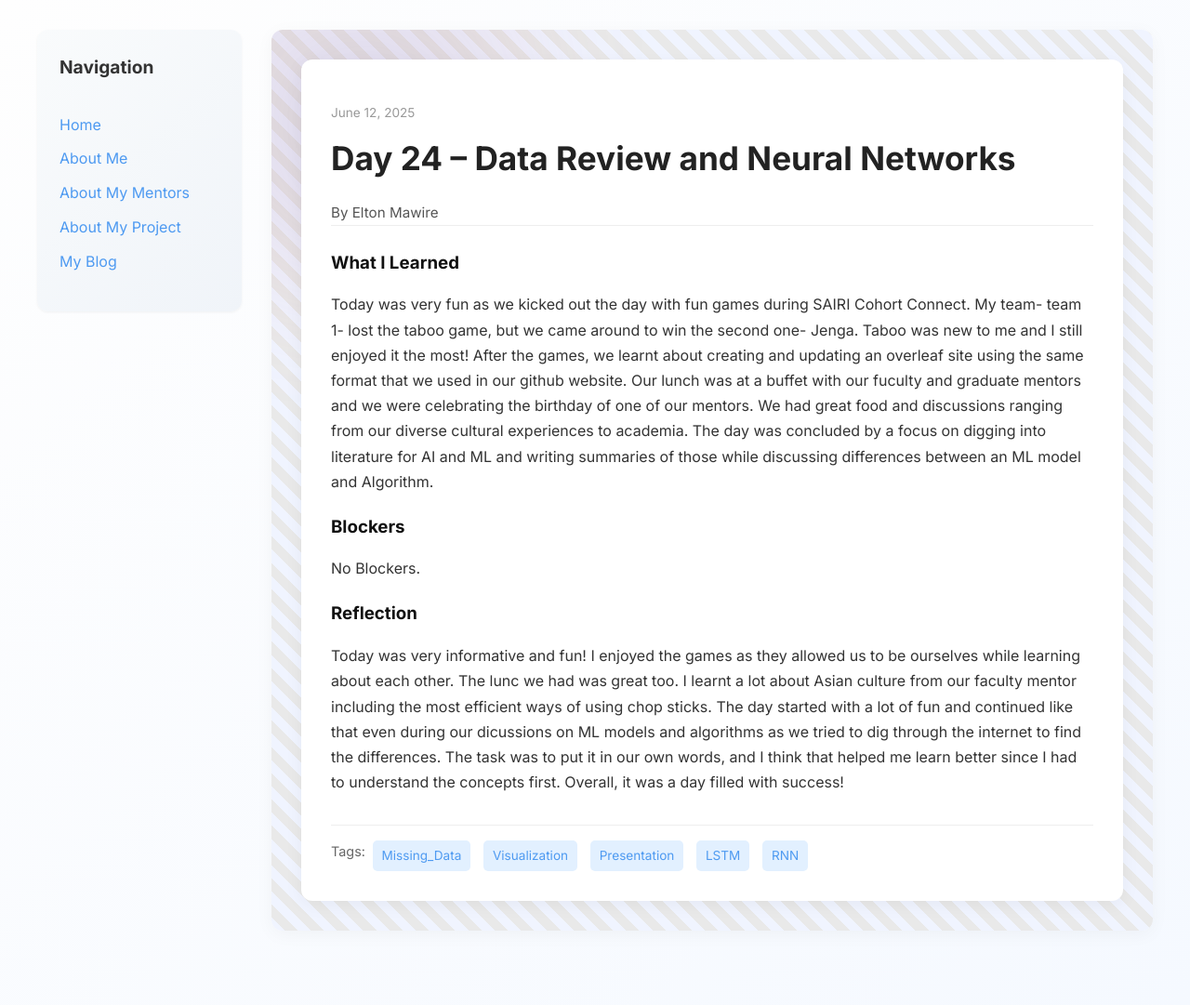
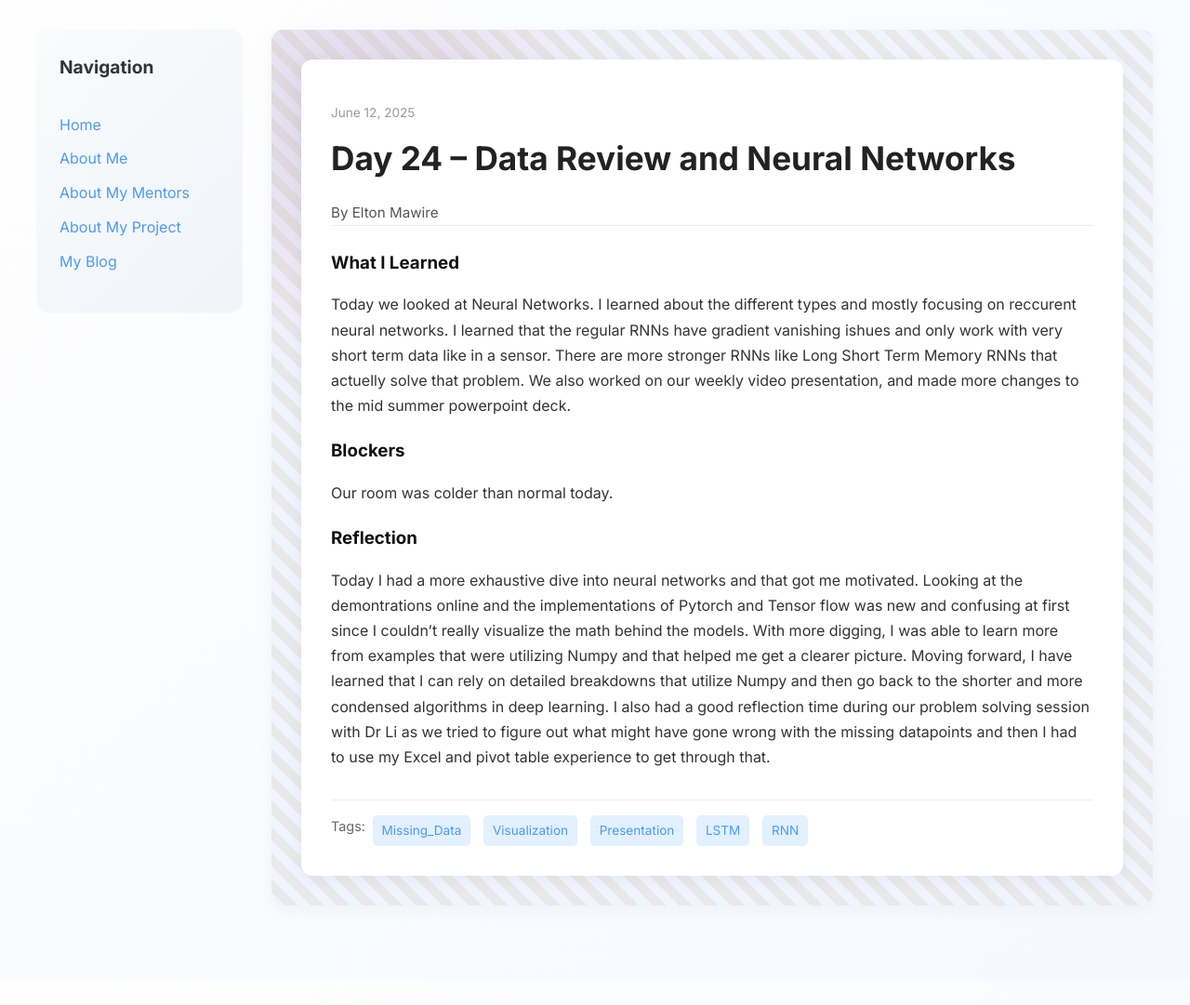
Before and after one commit to Nginga/Nginga.github.io, a Jekyll site: the page built from _posts/2025-06-27-day-24.md, in a window 1280 px wide. Shown: the whole page at 93% size. Built offline with Jekyll 4.4.1, drawn with Linux system fonts in a browser that asks for light colours; after the commit the page ends 1054 px from its top, so only the background shows below that.

Commit message:
Update 2025-06-27-day-24.md

```diff
--- a/_posts/2025-06-27-day-24.md
+++ b/_posts/2025-06-27-day-24.md
@@ -7,11 +7,11 @@
 tags: ["Missing_Data", "Visualization", "Presentation", "LSTM", "RNN"]
 
 what_i_learned: |
-  Today was very fun as we kicked out the day with fun games during SAIRI Cohort Connect. My team- team 1- lost the taboo game, but we came around to win the second one- Jenga. Taboo was new to me and I still enjoyed it the most! After the games, we learnt about creating and updating an overleaf site using the same format that we used in our github website. Our lunch was at a buffet with our fuculty and graduate mentors and we were celebrating the birthday of one of our mentors. We had great food and discussions ranging from our diverse cultural experiences to academia. The day was concluded by a focus on digging into literature for AI and ML and writing summaries of those while discussing differences between an ML model and Algorithm.
+  Today we looked at Neural Networks. I learned about the different types and mostly focusing on reccurent neural networks. I learned that the regular RNNs have gradient vanishing ishues and only work with very short term data like in a sensor. There are more stronger RNNs like Long Short Term Memory RNNs that actuelly solve that problem. We also worked on our weekly video presentation, and made more changes to the mid summer powerpoint deck.
 
 blockers: |
-  No Blockers.
+  Our room was colder than normal today.
 
 reflection: |
-  Today was very informative and fun! I enjoyed the games as they allowed us to be ourselves while learning about each other. The lunc we had was great too. I learnt a lot about Asian culture from our faculty mentor including the most efficient ways of using chop sticks. The day started with a lot of fun and continued like that even during our dicussions on ML models and algorithms as we tried to dig through the internet to find the differences. The task was to put it in our own words, and I think that helped me learn better since I had to understand the concepts first. Overall, it was a day filled with success!
+  Today I had a more exhaustive dive into neural networks and that got me motivated. Looking at the demontrations online and the implementations of Pytorch and Tensor flow was new and confusing at first since I couldn't really visualize the math behind the models. With more digging, I was able to learn more from examples that were utilizing Numpy and that helped me get a clearer picture. Moving forward, I have learned that I can rely on detailed breakdowns that utilize Numpy and then go back to the shorter and more condensed algorithms in deep learning. I also had a good reflection time during our problem solving session with Dr Li as we tried to figure out what might have gone wrong with the missing datapoints and then I had to use my Excel and pivot table experience to get through that.
 ---
```
